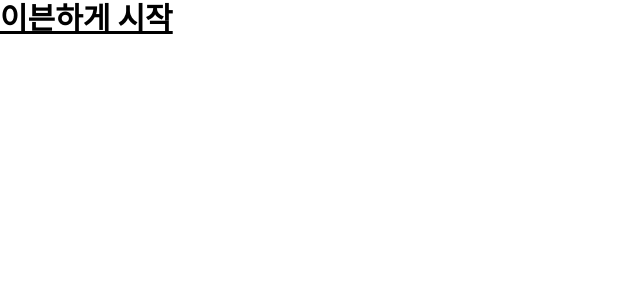
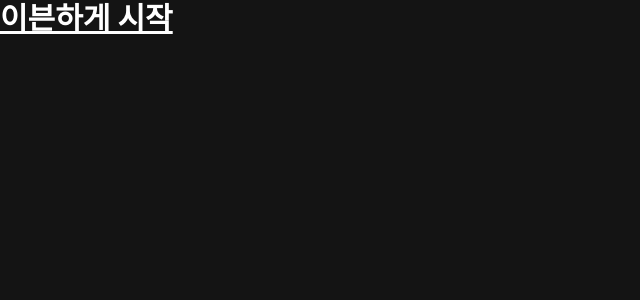
Before and after one commit to nahyukk/even-flix, a React (Create React App) app: page / in a window 1280 px wide. Shown: the top 300 px of the page, without its empty margins (0-640 px from the left). Built offline with nearby package versions, Linux system fonts and the light colour scheme.

Commit message:
전체 배경, 글자색 변경

```diff
--- a/src/index.css
+++ b/src/index.css
@@ -5,6 +5,8 @@ body {
 		sans-serif;
 	-webkit-font-smoothing: antialiased;
 	-moz-osx-font-smoothing: grayscale;
+	background-color: #141414;
+	color: white;
 }
 
 code {
```
